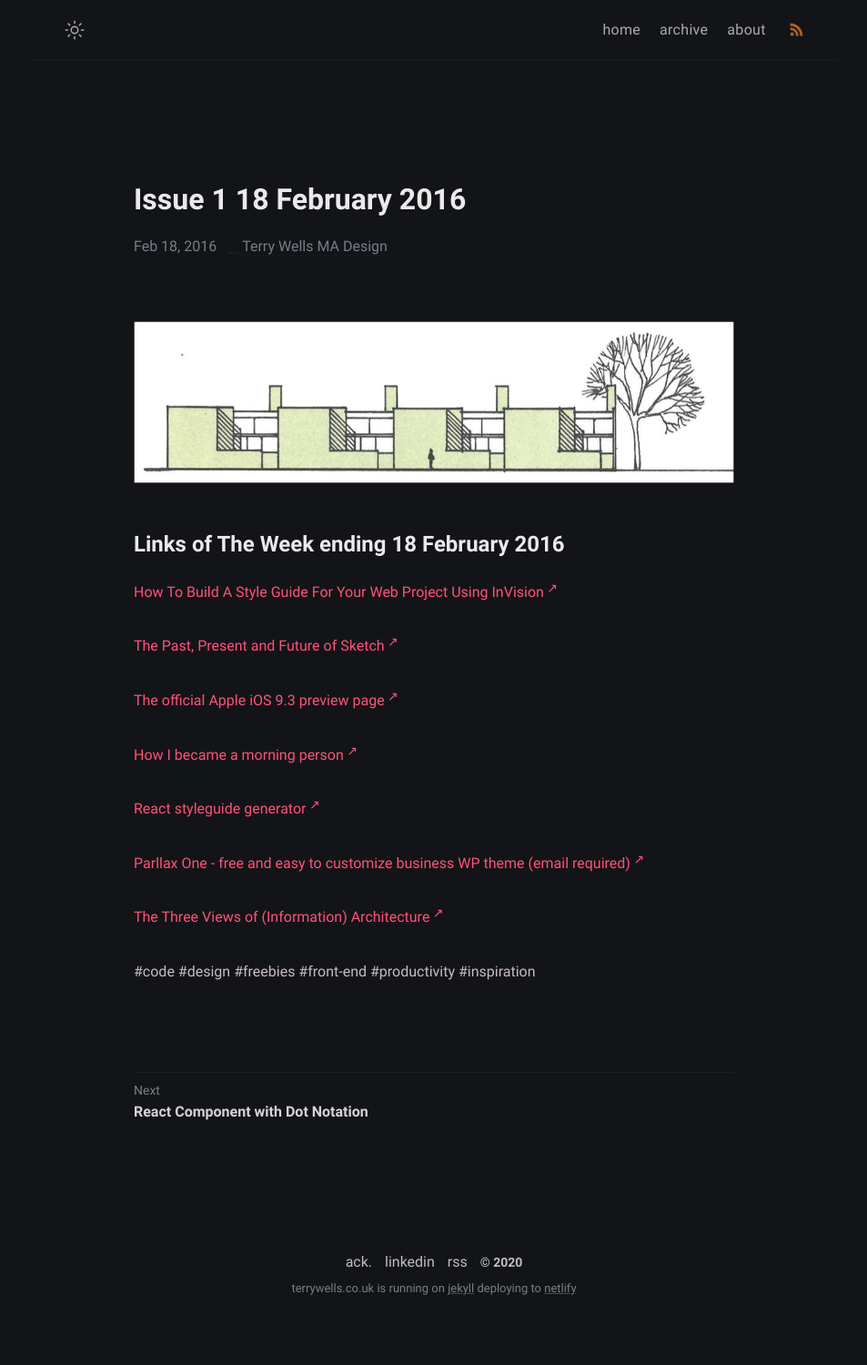
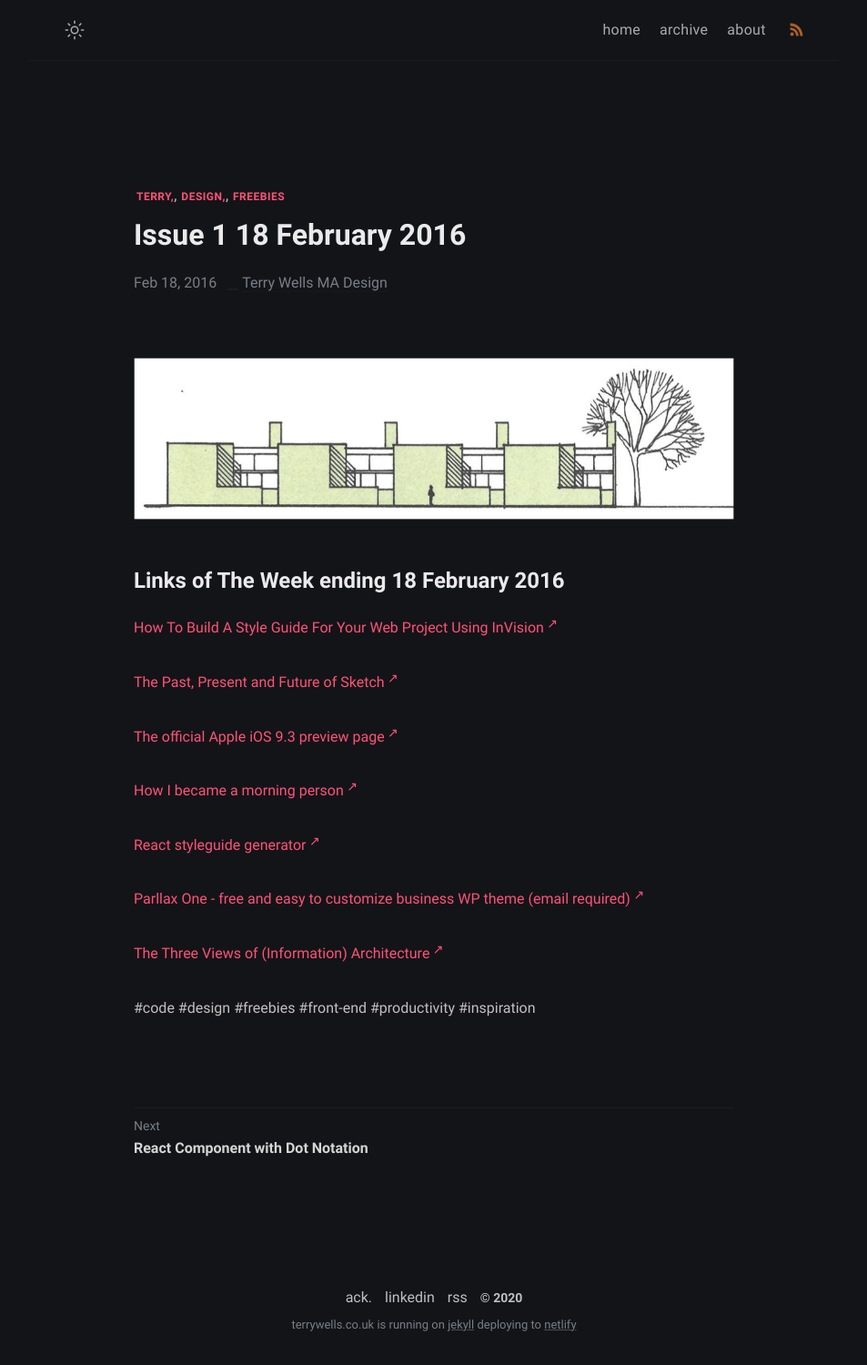
Before and after one commit to wristtattoo/jekyll-klise, a Jekyll site: the page built from _posts/2020-11-03-issue-1-18-february-2016.md, in a window 1280 px wide. Shown: the whole page at 91% size, without its empty margins (163-1116 px from the left). Built offline with Jekyll 4.4.1, drawn with Linux system fonts in a browser that asks for light colours; a script that is not in the unit is left out; before the commit the page ends 1460 px from its top, so only the background shows below that.

Commit message:
Update Links of The Week “2020-11-03-issue-1-18-february-2016”

```diff
--- a/_posts/2020-11-03-issue-1-18-february-2016.md
+++ b/_posts/2020-11-03-issue-1-18-february-2016.md
@@ -1,6 +1,7 @@
 ---
 layout: post
 title: Issue 1 18 February 2016
+tags: terry, design, freebies
 date: 2016-02-18T06:37:45.629Z
 ---
 ![Links of The Week ending 16 October 2020](/assets/uploads/issue-1.png "Links of The Week ending 16 October 2020")
```
